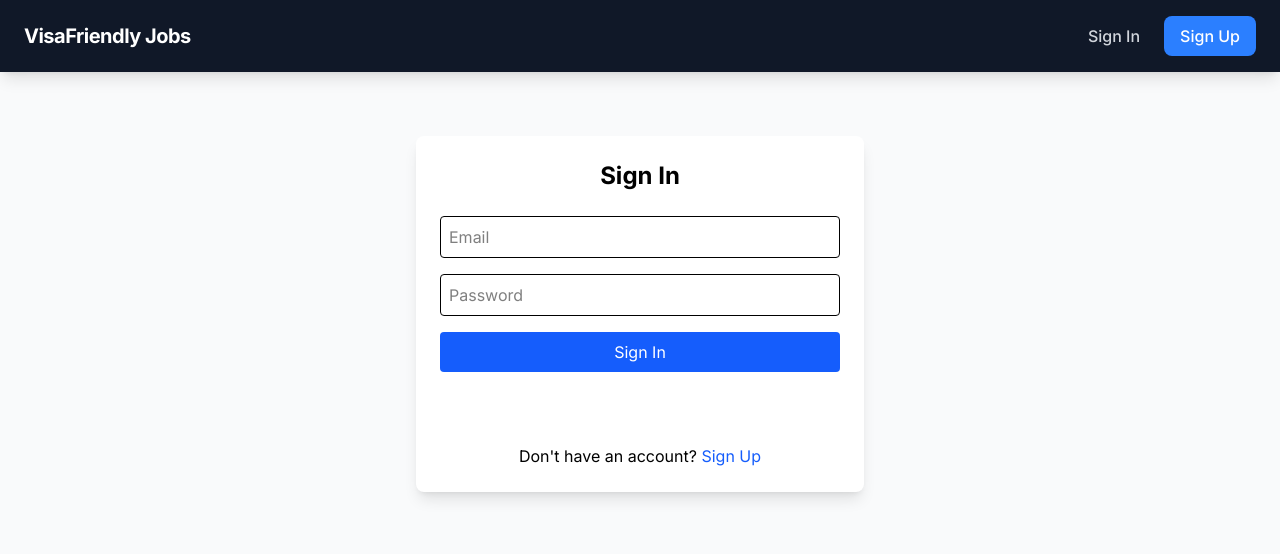
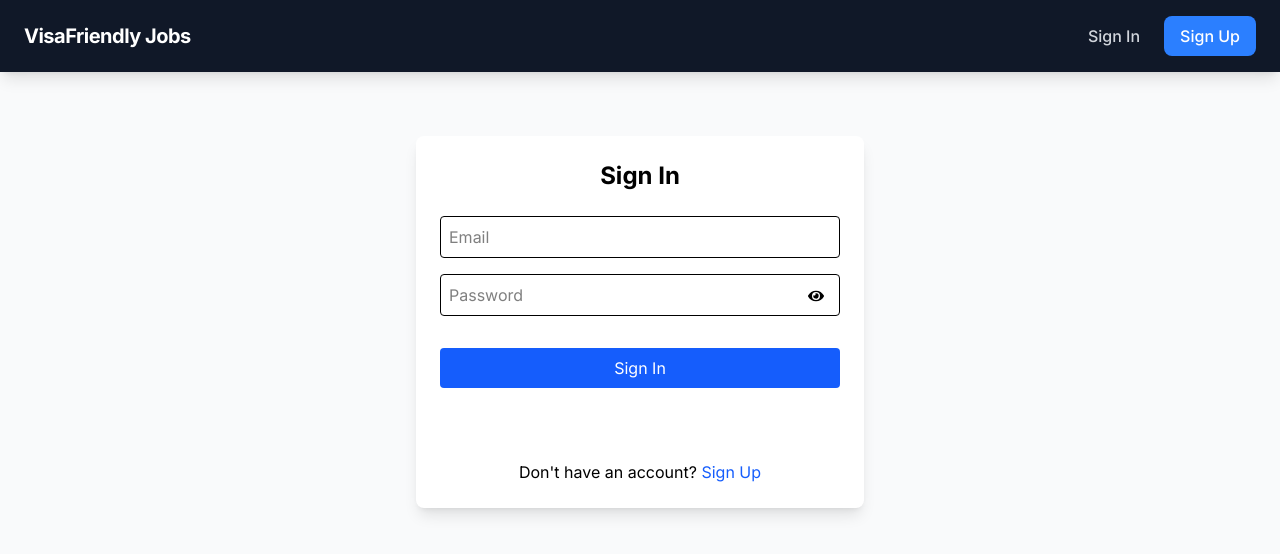
Before and after one commit to shreyansh1410/vFFE, a React (Vite) app: page /signin in a window 1280 px wide. Shown: the top 554 px of the page. Built offline with nearby package versions, Linux system fonts and the light colour scheme; no server answers.

Commit message:
password eye icon

```diff
--- a/src/pages/SignIn.tsx
+++ b/src/pages/SignIn.tsx
@@ -1,11 +1,14 @@
 import React, { useState } from "react";
 import { Link, useNavigate } from "react-router-dom";
 import { GoogleLogin } from "@react-oauth/google";
+import { FaEye } from "react-icons/fa";
+import { FaEyeSlash } from "react-icons/fa";
 
 const SignIn = () => {
   const [email, setEmail] = useState("");
   const [password, setPassword] = useState("");
   const [error, setError] = useState("");
+  const [showPassword, setShowPassword] = useState(false);
   const navigate = useNavigate();
 
   const BACKEND_URL = import.meta.env.VITE_BACKEND_URL;
@@ -44,13 +47,21 @@ const SignIn = () => {
           required
         />
         <input
-          type="password"
+          type={showPassword ? "text" : "password"}
           placeholder="Password"
           value={password}
-          onChange={(e) => setPassword(e.target.value)}
+          onChange={(e) => {
+            setPassword(e.target.value);
+          }}
           className="w-full p-2 border rounded"
           required
         />
+        <span
+          onClick={() => setShowPassword((prev) => !prev)}
+          className="bg-red-500 relative bottom-11 w-1/2 left-92"
+        >
+          {showPassword ? <FaEyeSlash></FaEyeSlash> : <FaEye></FaEye>}
+        </span>
         {error && <div className="text-red-500 text-sm">{error}</div>}
         <button
           type="submit"
```
